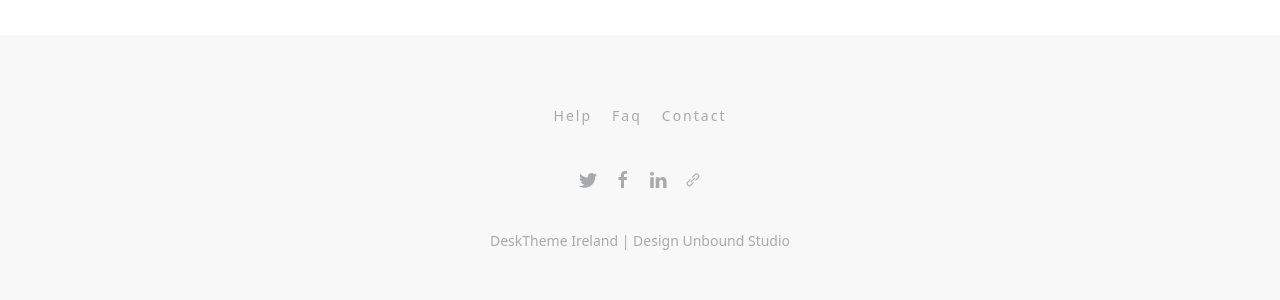
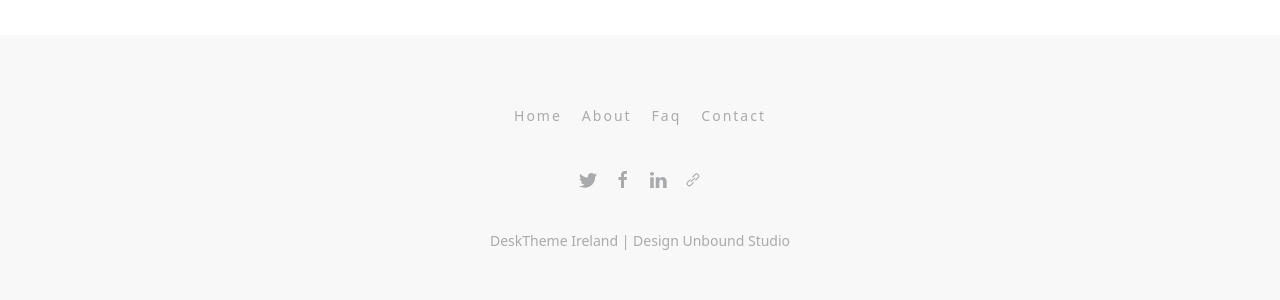
Before and after one commit to robbertl/robbertl.github.io, a Jekyll site: the page built from index.md, in a window 1280 px wide. Shown: the part 1754-2054 px from the top of the page. Built offline with Jekyll 4.4.1, drawn with Linux system fonts in a browser that asks for light colours.

Commit message:
Update navigation_footer.yml

```diff
--- a/_data/navigation_footer.yml
+++ b/_data/navigation_footer.yml
@@ -1,7 +1,10 @@
 # Footer navigation links
 
-- title: Help
+- title: Home
   url: /
+
+- title: About
+  url: /about/
 
 - title: Faq
   url: /faq/
```
